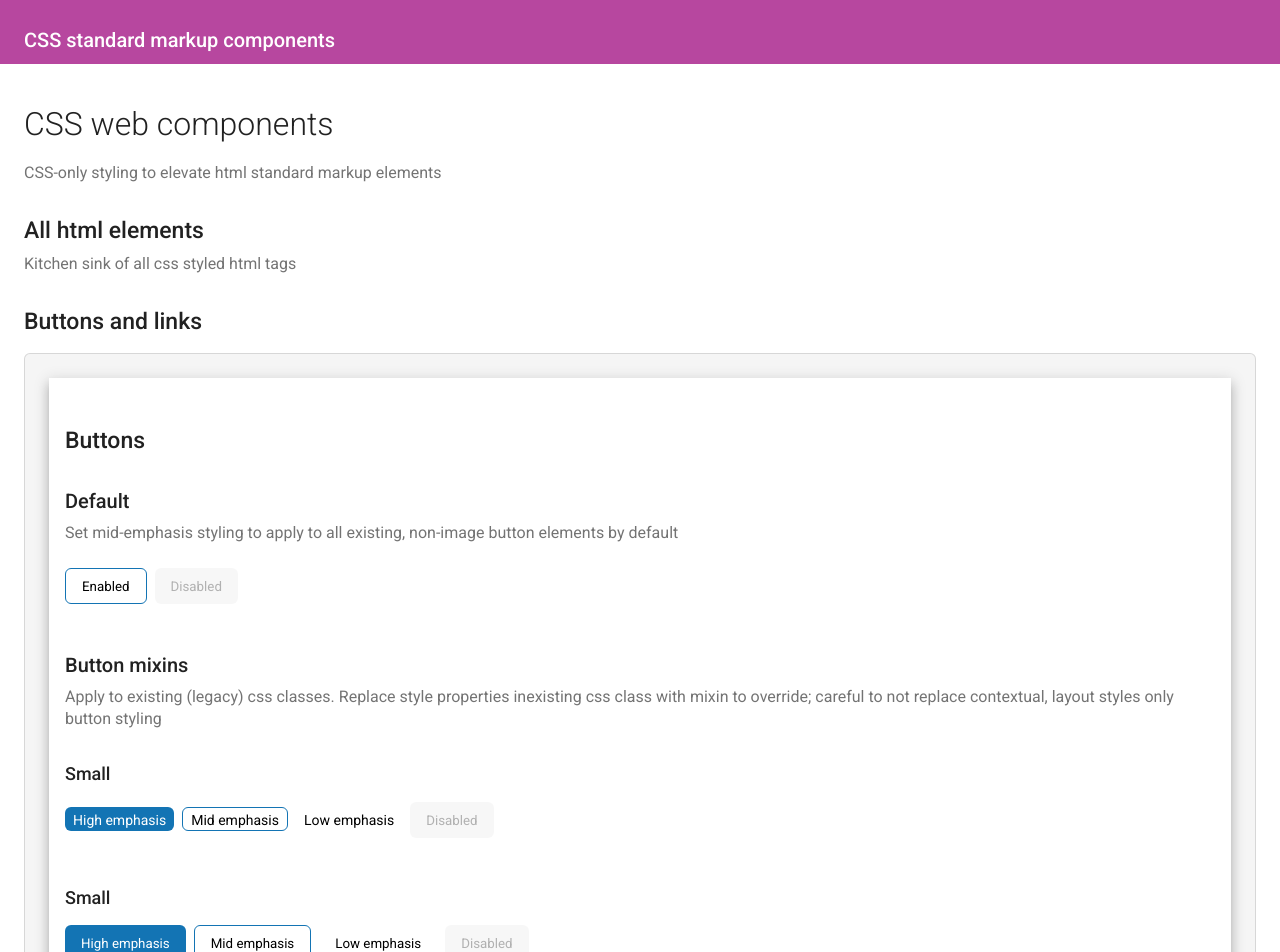
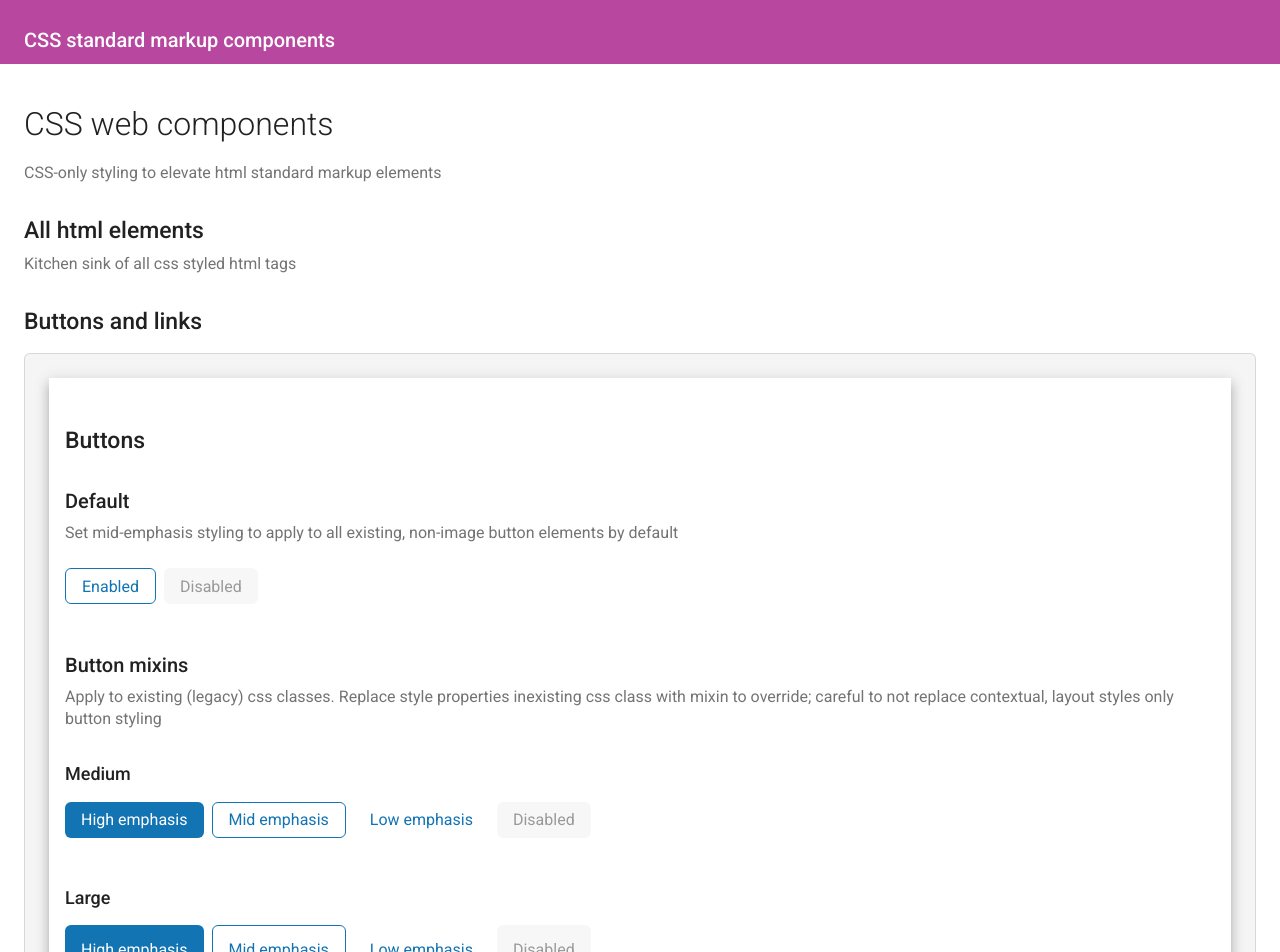
Before and after one commit to MichaelScottBurke/msb-css-components, an Angular app: page / in a window 1280 px wide. Shown: the top 952 px of the page. Built offline with nearby package versions, Linux system fonts and the light colour scheme.

Commit message:
3 files modified

```diff
--- a/src/app/app.component.html
+++ b/src/app/app.component.html
@@ -36,14 +36,7 @@
       contextual, layout styles only button styling
     </p>
     <section>
-      <h4>Small</h4>
-      <section>
-        <input class="legacyButtonSmallClassHighEmphasis" type="button" value="High emphasis" /><input
-          class="legacyButtonSmallClassMidEmphasis" type="button" value="Mid emphasis" /><input
-          class="legacyButtonSmallClassLowEmphasis" type="button" value="Low emphasis" /><input
-          class="Disabled" disabled="" type="button" value="Disabled" />
-      </section>
-      <h4>Small</h4>
+      <h4>Medium</h4>
       <section>
         <input class="legacyButtonMediumClassHighEmphasis" type="button" value="High emphasis" /><input
           class="legacyButtonMediumClassMidEmphasis" type="button" value="Mid emphasis" /><input
--- a/src/styles/msb-buttons.scss
+++ b/src/styles/msb-buttons.scss
@@ -1,55 +1,47 @@
 @import "./msb-variables.scss";
 /* BUTTONS */
-
-/* text size */
-/*
-@include msb-button-text-enabled-on-light();
-    @include msb-button-text-disabled-on-light();
-      @include msb-button-text-enabled-on-light();
-*/
 
 //default button styling
 @mixin msb-button-mixin() {
   border-radius: $msb-radius;
   background-color: $msb-surface-light;
   cursor: pointer;
+  padding: 2px 16px 1px;
+  margin-bottom: 16px;
   &:not(:last-child) {
     margin-right: 8px;
   }
   &[disabled] {
     background-color: $msb-surface-disabled-on-light;
     border: none;
+    @include msb-button-text-disabled-on-light();
     cursor: default;
+
     &:hover {
-      background-color: $msb-surface-disabled-on-light;
+      background-color: inherit;
     }
   }
 }
 
 //Sizes
-//small (applies only to legacy products
-@mixin msb-button-small-size-mixin() {
-  height: 24px;
-  font-size: 14px;
-  padding: 2px 8px 1px 8px;
-  margin-bottom: 8px;
+//medium
+@mixin msb-button-medium-size-mixin() {
+  padding: 2px 16px 1px;
+  height: 36px;
 }
-@mixin msb-button-medium-size-mixin(){
-  height: 36px;
+
+//large
+@mixin msb-button-large-size-mixin() {
   padding: 2px 16px 1px;
-  margin-bottom: 16px;
-}
-@mixin msb-button-large-size-mixin() {
   height: 48px;
-  padding: 2px 16px 1px;
-  margin-bottom: 16px;
 }
 
 //Emphasis: background & foreground colors
 //High
 @mixin msb-button-high-emphasis-mixin() {
+  @include msb-button-text-enabled-on-dark();
   border: none;
-  @include msb-secondary();
+  background-color: $msb-secondary;
   &:hover {
       background-color: $msb-secondary-darker;
   }
@@ -57,6 +49,7 @@
 
 //Mid
 @mixin msb-button-mid-emphasis-mixin() {
+  @include msb-button-text-enabled-on-light();
   border: 1px solid $msb-secondary;
   background-color: $msb-surface-light;
     &:hover {
@@ -66,6 +59,7 @@
 
 //Low
 @mixin msb-button-low-emphasis-mixin() {
+  @include msb-button-text-enabled-on-light();
   border: none;
   background-color: $msb-surface-light;
   &:hover {
@@ -73,32 +67,16 @@
   }
 }
 
-//button mixins to apply to existing css legacy classes & new classes
+input[type="button"],[type="submit"] {
 
-//small size buttons (legacy products only)
-@mixin msb-button-small-high-emphasis-mixin() {
-  @include msb-button-mixin();
-  @include msb-button-small-size-mixin();
-  @include msb-button-high-emphasis-mixin();
 }
 
-@mixin msb-button-small-mid-emphasis-mixin() {
-  @include msb-button-mixin();
-  @include msb-button-small-size-mixin();
-  @include msb-button-mid-emphasis-mixin();
-}
-
-@mixin msb-button-small-low-emphasis-mixin() {
-  @include msb-button-mixin();
-  @include msb-button-small-size-mixin();
-  @include msb-button-low-emphasis-mixin();
-}
+//button mixins to apply to existing css legacy classes & new classes
 
 //medium size buttons
 @mixin msb-button-medium-high-emphasis-mixin() {
   @include msb-button-mixin();
   @include msb-button-medium-size-mixin();
-
   @include msb-button-high-emphasis-mixin();
 }
 
--- a/src/styles/msb-style-overrides.scss
+++ b/src/styles/msb-style-overrides.scss
@@ -6,19 +6,6 @@ input[type="button"],[type="submit"] {
   @include msb-button-medium-mid-emphasis-mixin();
 
   //specific classes mapped to legacy css styles
-  //small
-  &.legacyButtonSmallClassHighEmphasis {
-    @include msb-button-small-high-emphasis-mixin();
-  }
-  &.legacyButtonSmallClassMidEmphasis {
-    @include msb-button-small-mid-emphasis-mixin();
-  }
-  &.legacyButtonSmallClassLowEmphasis {
-    @include msb-button-small-low-emphasis-mixin();
-  }
-  &.legacyButtonSmallClassDisabled {
-    @include msb-button-small-low-emphasis-mixin();
-  }
   //medium
   &.legacyButtonMediumClassHighEmphasis {
     @include msb-button-medium-high-emphasis-mixin();
```
